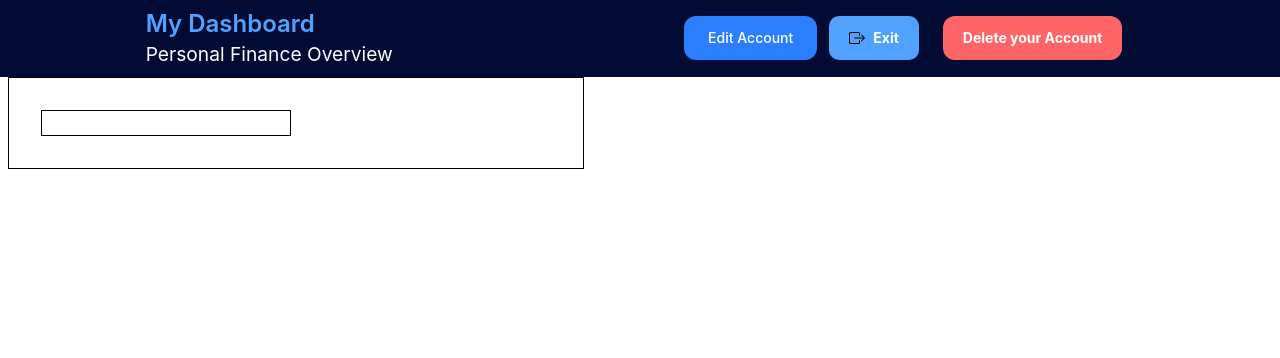
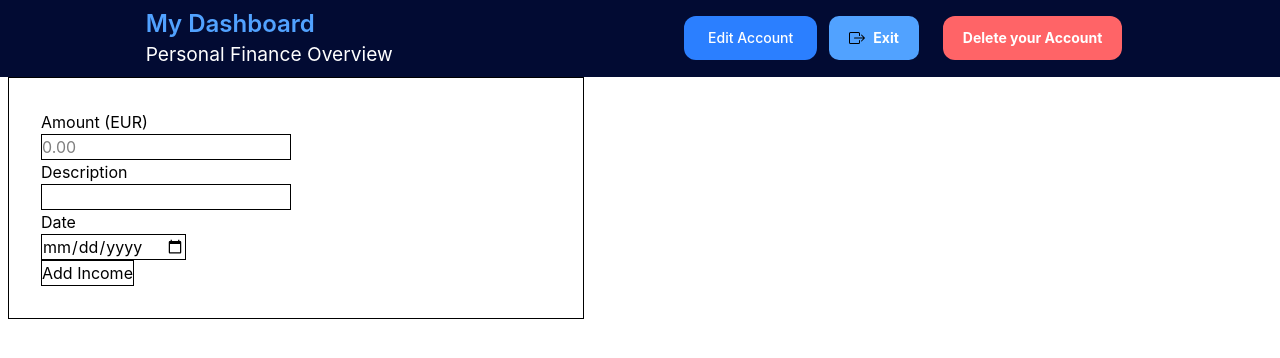
Before and after one commit to Maksas2002/Projektas1, a React (Vite) app in the folder front/: page /user/dashboard in a window 1280 px wide. Shown: the top 358 px of the page. Built offline with nearby package versions, Linux system fonts and the light colour scheme; sample sign-in values are in the browser's storage.

Commit message:
add the form for posting income, add front validation

```diff
--- a/front/src/components/AddIncome/AddIncomeForm.jsx
+++ b/front/src/components/AddIncome/AddIncomeForm.jsx
@@ -20,7 +20,33 @@ function AddIncomeForm() {
   return (
     <>
       <form onSubmit={handleSubmit(onSubmit)}>
-        <input type="text" className="border" {...register("amount", {required: true,})}/>
+        <label className="block">Amount (EUR)</label>
+
+        <input
+          type="number"
+          className="border"
+          placeholder="0.00"
+          {...register("amount", {
+            required: true,
+            min: { value: 0, message: "Number cannot be negative" },
+          })}
+        />
+
+        <label className="block">Description</label>
+        <input
+          type="text"
+          className="border"
+          {...register("description", { maxLength: 255 })}
+        />
+
+        <label className="block">Date</label>
+        <input
+          type="date"
+          className="border"
+          {...register("date", { required: true })}
+        />
+
+        <input type="submit" className="block border" value="Add Income" />
       </form>
     </>
   );
```
